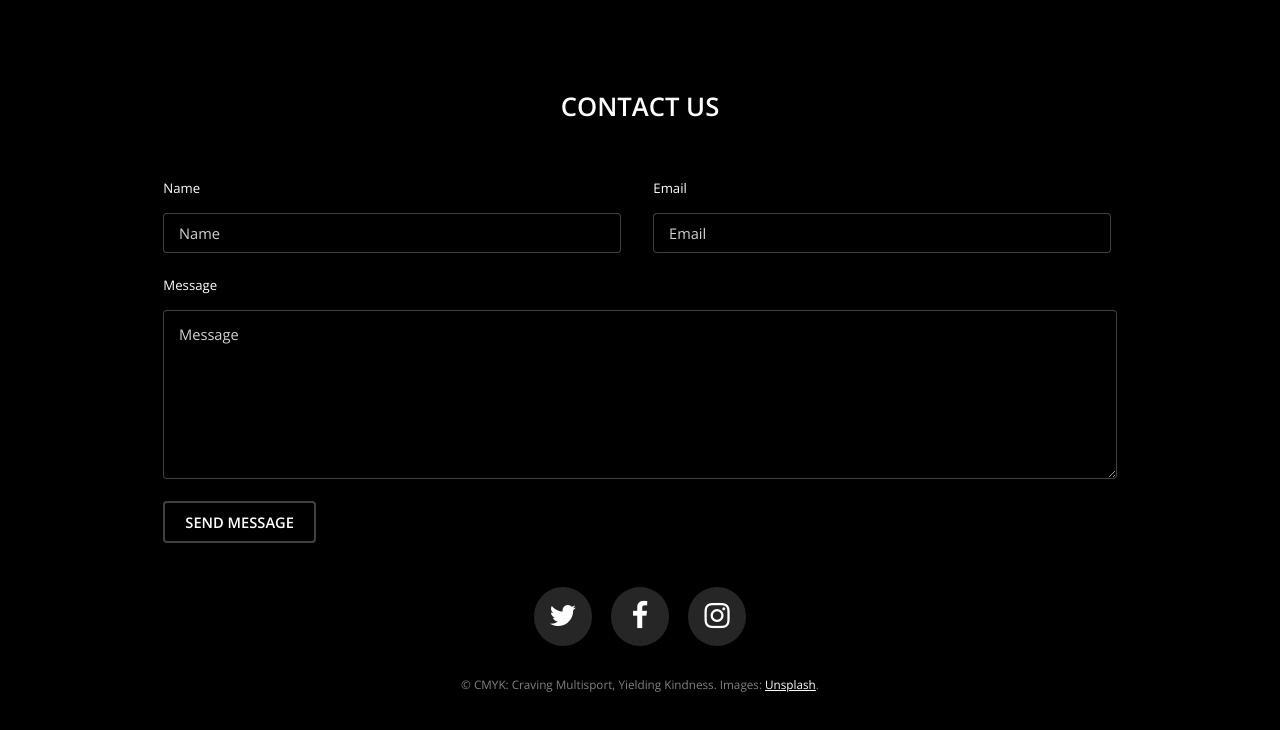
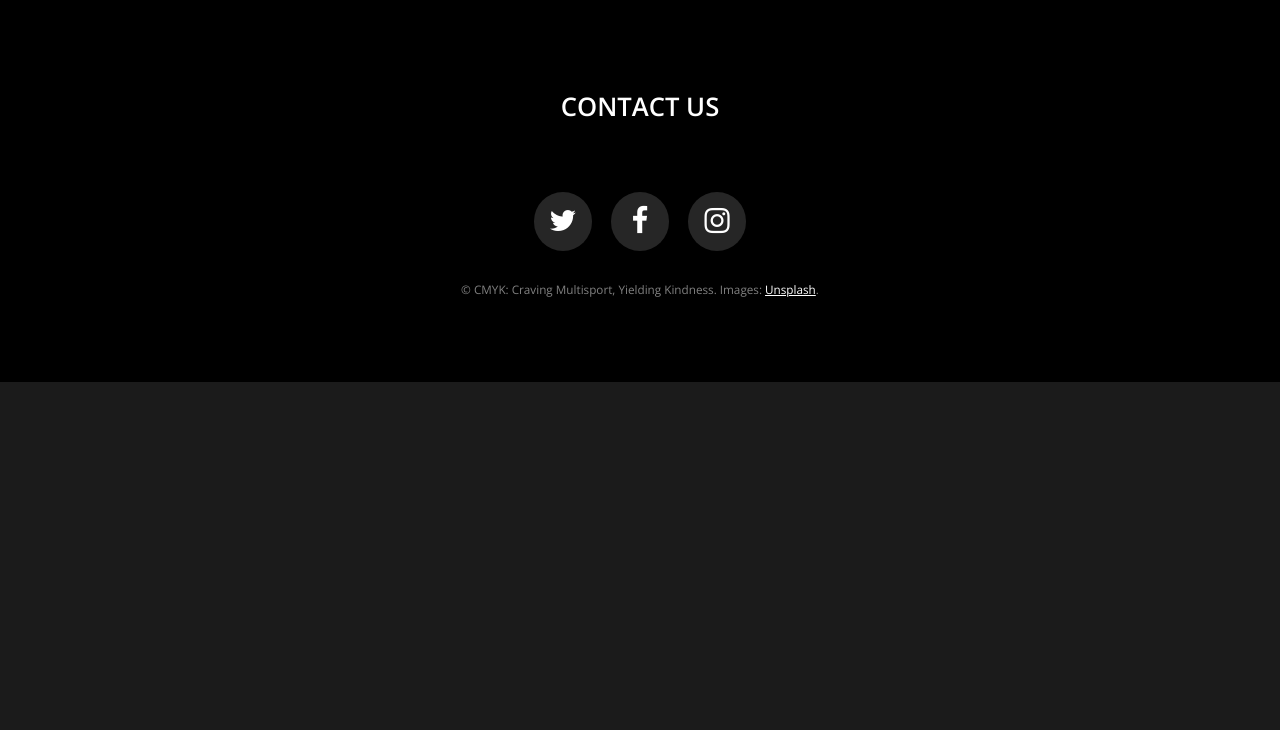
Before and after one commit to johnnynumber4/cmyk-frontend, a website: page public/index.html in a window 1280 px wide. Shown: the part 1600-2330 px from the top of the page. After the commit the page ends 1982 px from the top, so only its background shows below. Drawn offline with nearby package versions, Linux system fonts and the light colour scheme.

Commit message:
removed contact webform

```diff
--- a/public/index.html
+++ b/public/index.html
@@ -145,7 +145,7 @@
 
 					<h2>Contact Us</h2>
 
-					<form action="#" method="post">
+					<!-- <form action="#" method="post">
 
 						<div class="field half first">
 							<label for="name">Name</label>
@@ -162,7 +162,7 @@
 						<ul class="actions">
 							<li><input value="Send Message" class="button alt" type="submit"></li>
 						</ul>
-					</form>
+					</form> -->
 
 					<ul class="icons">
 						<li><a href="www.twitter.com/cmyk" class="icon round fa-twitter"><span class="label">Twitter</span></a></li>
```
Also changed, not shown: package.json (added, +23 -0 lines), 1 other file.
